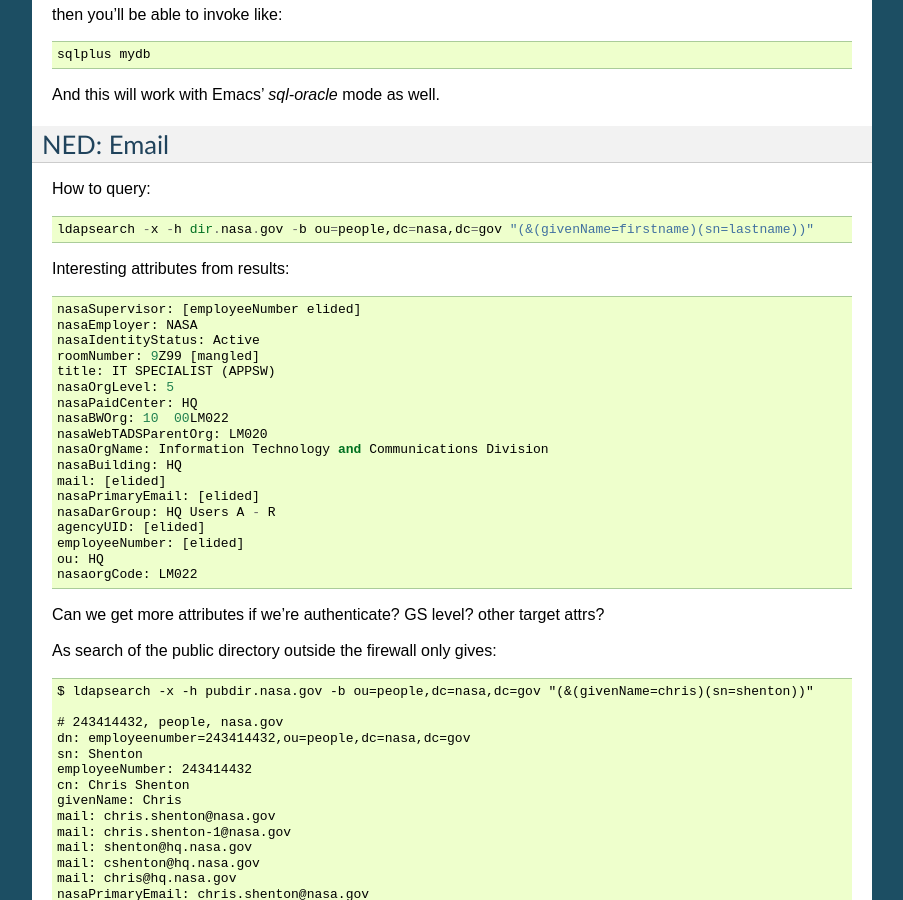
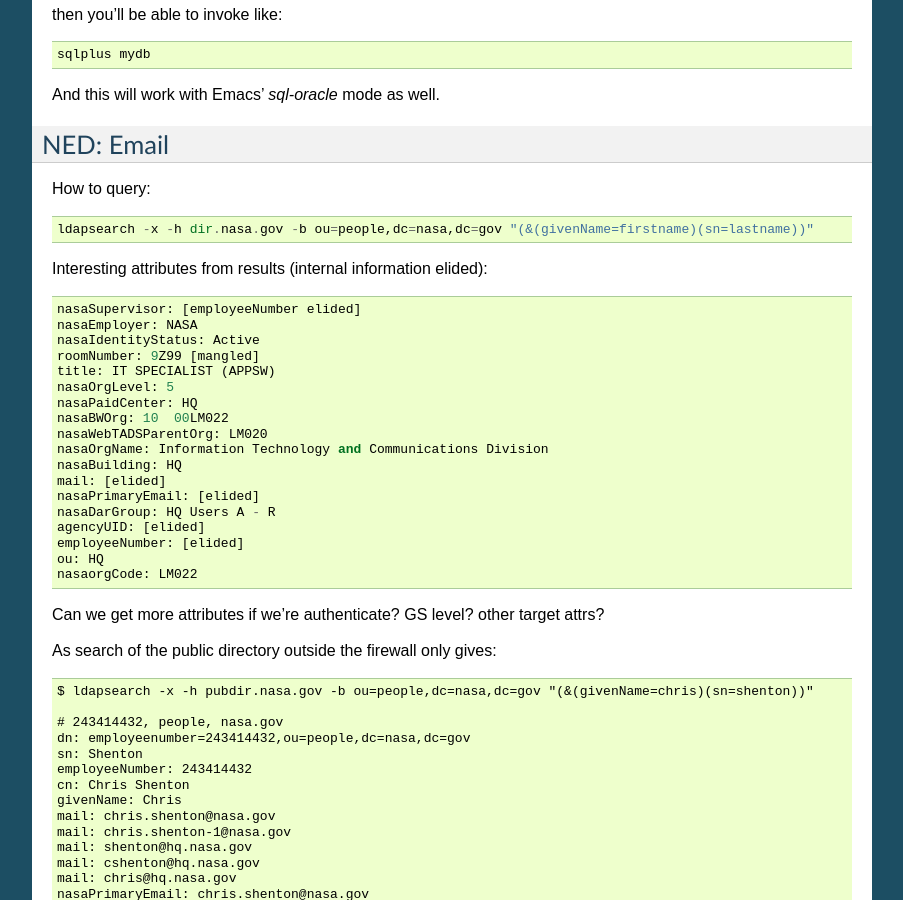
Before and after one commit to shentonfreude/pave, a Sphinx documentation site: the page built from doc/source/data_sources.rst, in a window 1280 px wide and 900 px high, scrolled down 1411 px. Shown: the whole window, without its empty margins (198-1101 px from the left). Built offline with Sphinx 7.4.7, drawn with Linux system fonts in a browser that asks for light colours.

Commit message:
Update docs, more.

```diff
--- a/doc/source/data_sources.rst
+++ b/doc/source/data_sources.rst
@@ -92,7 +92,7 @@ How to query::
 
   ldapsearch -x -h dir.nasa.gov -b ou=people,dc=nasa,dc=gov "(&(givenName=firstname)(sn=lastname))"
 
-Interesting attributes from results::
+Interesting attributes from results (internal information elided)::
 
   nasaSupervisor: [employeeNumber elided]
   nasaEmployer: NASA
```
